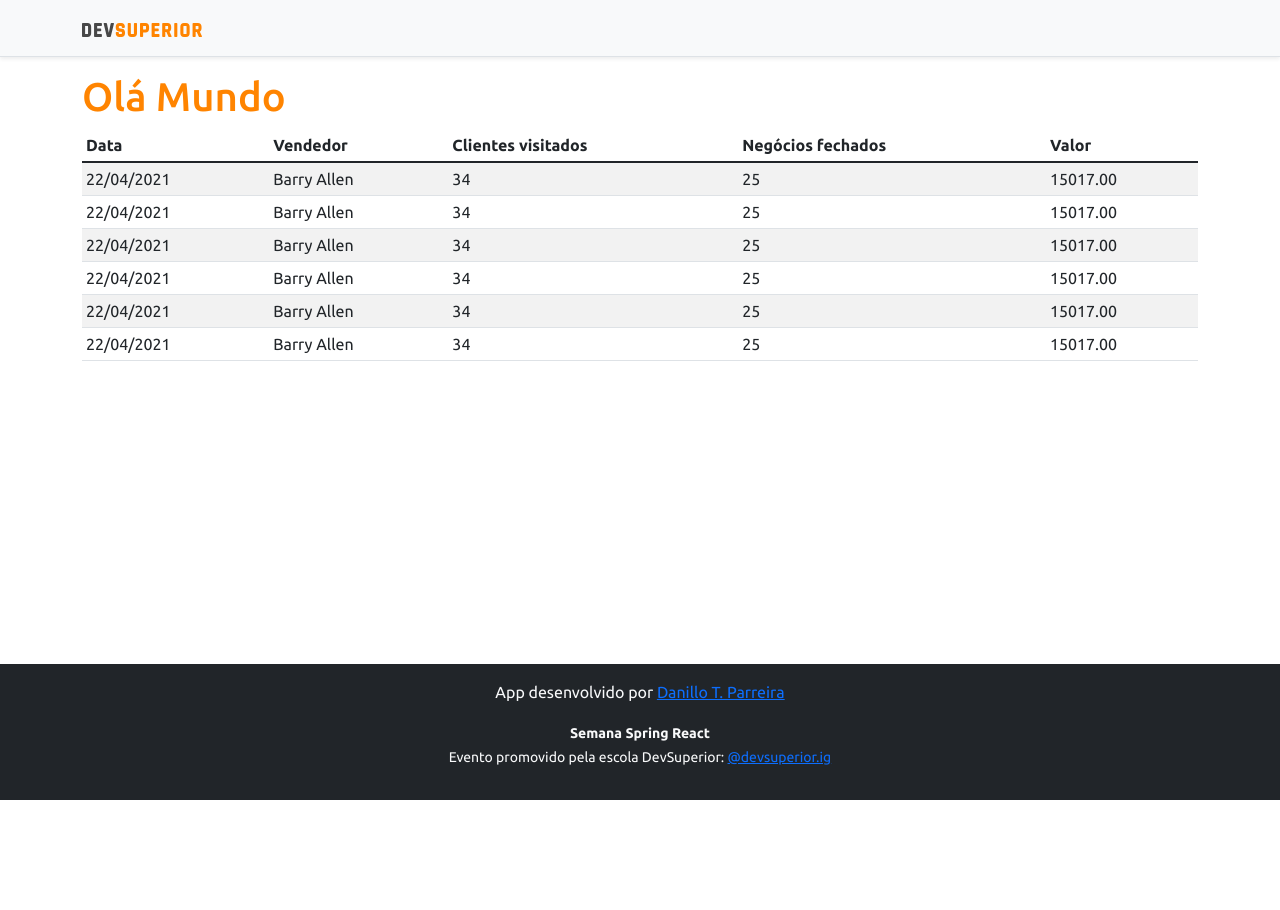
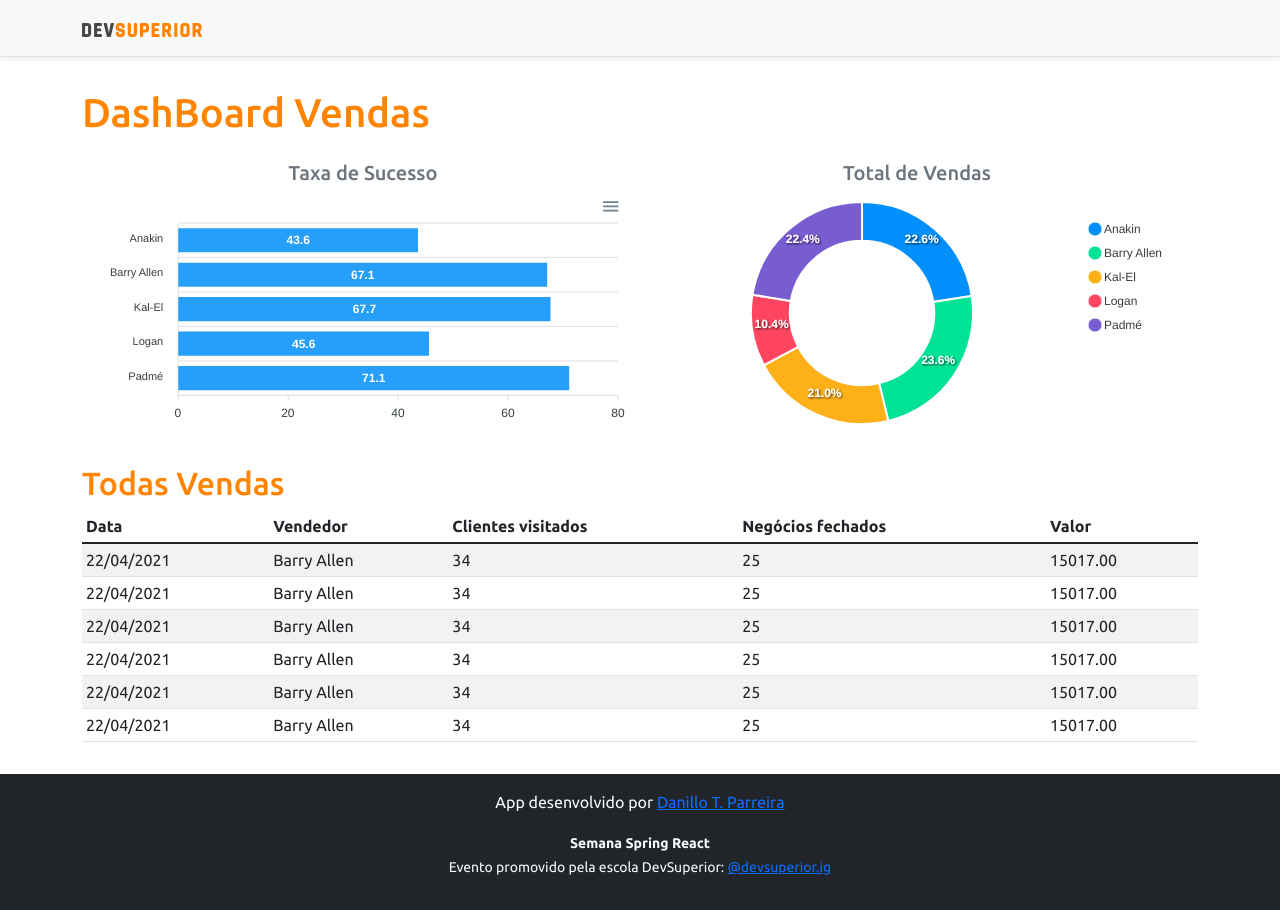
Before and after one commit to danillotparreira/projeto-sds3, a React (Create React App) app in the folder frontend/: page / in a window 1280 px wide. Before the commit the page ends 800 px from the top, so only its background shows below. Built offline with nearby package versions, Linux system fonts and the light colour scheme.

Commit message:
Static charts

```diff
--- a/frontend/package.json
+++ b/frontend/package.json
@@ -11,8 +11,10 @@
     "@types/node": "^12.0.0",
     "@types/react": "^17.0.0",
     "@types/react-dom": "^17.0.0",
+    "apexcharts": "^3.29.0",
     "bootstrap": "^5.1.3",
     "react": "^17.0.2",
+    "react-apexcharts": "^1.3.9",
     "react-dom": "^17.0.2",
     "react-scripts": "4.0.3",
     "typescript": "^4.1.2",
--- a/frontend/src/App.tsx
+++ b/frontend/src/App.tsx
@@ -1,4 +1,6 @@
+import BarChart from "componentes/BarChart";
 import DataTable from "componentes/DataTable";
+import DonutChart from "componentes/DonutChart";
 import Footer from "componentes/Footer";
 import NavBar from "componentes/NavBar";
 
@@ -7,8 +9,21 @@ function App() {
     <>
       <NavBar />
       <div className="container">
-        <h1 className="text-primary">Olá Mundo</h1>
-        <DataTable />
+        <h1 className="text-primary py-3">DashBoard Vendas</h1>
+        <div className="row px-3">
+          <div className="col-sm-6">
+            <h5 className="text-center text-secondary">Taxa de Sucesso</h5>
+            <BarChart />
+          </div>
+          <div className="col-sm-6">
+            <h5 className="text-center text-secondary">Total de Vendas</h5>
+            <DonutChart />
+          </div>
+        </div>
+        <div className="py-3">
+          <h2 className="text-primary">Todas Vendas</h2>
+          <DataTable />
+        </div>
       </div>
       <Footer />
     </>
--- /dev/null
+++ b/frontend/src/componentes/BarChart/index.tsx
@@ -0,0 +1,34 @@
+import Chart from 'react-apexcharts';
+
+const BarChart = () => {
+    const options = {
+        plotOptions: {
+            bar: {
+                horizontal: true,
+            }
+        },
+    };
+
+    const mockData = {
+        labels: {
+            categories: ['Anakin', 'Barry Allen', 'Kal-El', 'Logan', 'Padmé']
+        },
+        series: [
+            {
+                name: "% Sucesso",
+                data: [43.6, 67.1, 67.7, 45.6, 71.1]
+            }
+        ]
+    };
+
+    return (
+        <Chart
+            options={{ ...options, xaxis: mockData.labels }}
+            series={mockData.series}
+            type="bar"
+            height="240"
+        />
+    );
+}
+
+export default BarChart;
--- /dev/null
+++ b/frontend/src/componentes/DonutChart/index.tsx
@@ -0,0 +1,24 @@
+import Chart from 'react-apexcharts';
+
+const DonutChart = () => {
+    const mockData = {
+        series: [477138, 499928, 444867, 220426, 473088],
+        labels: ['Anakin', 'Barry Allen', 'Kal-El', 'Logan', 'Padmé']
+    }
+
+    const options = {
+        legend: {
+            show: true
+        }
+    }
+    return (
+        <Chart
+            options={{ ...options, labels: mockData.labels }}
+            series={mockData.series}
+            type="donut"
+            height="240"
+        />
+    );
+}
+
+export default DonutChart;
```
Also changed, not shown: 1 other file (tests, documents, lock files or other folders).
